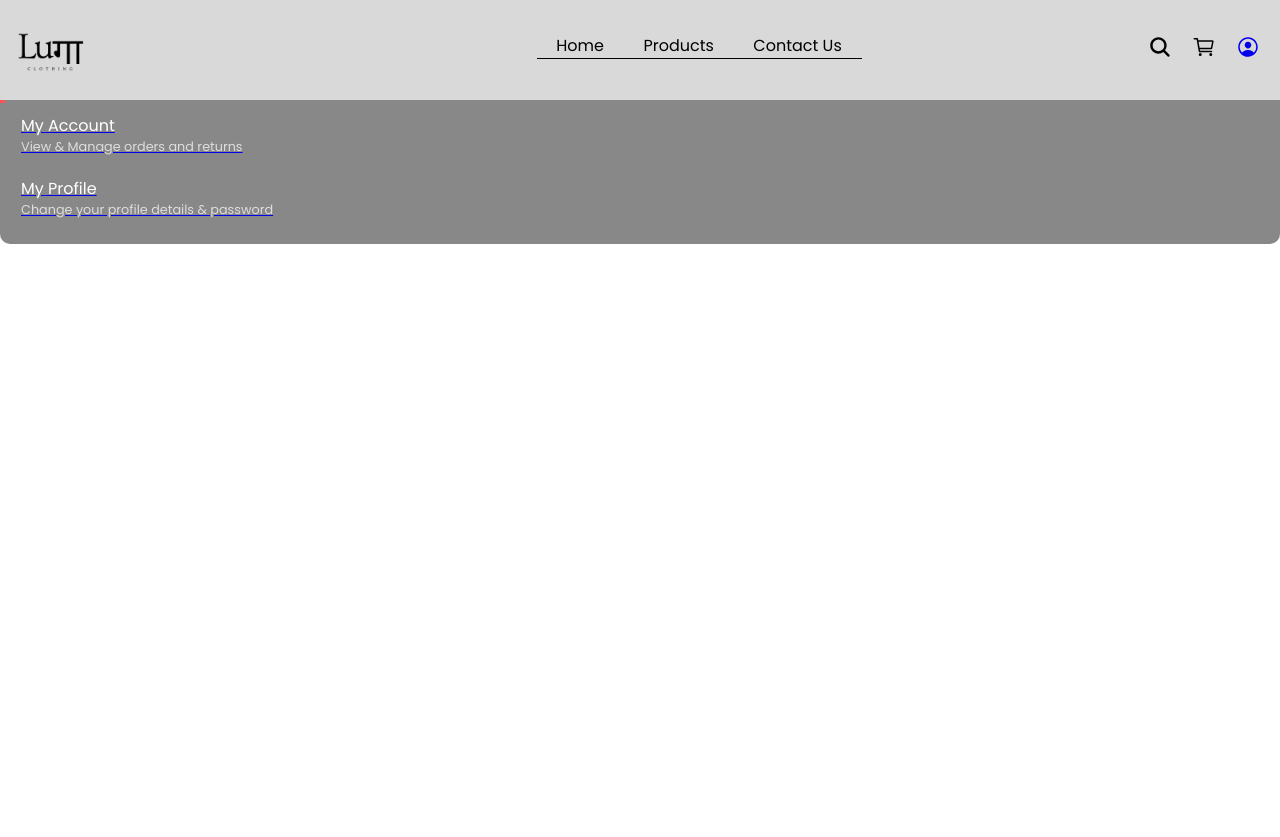
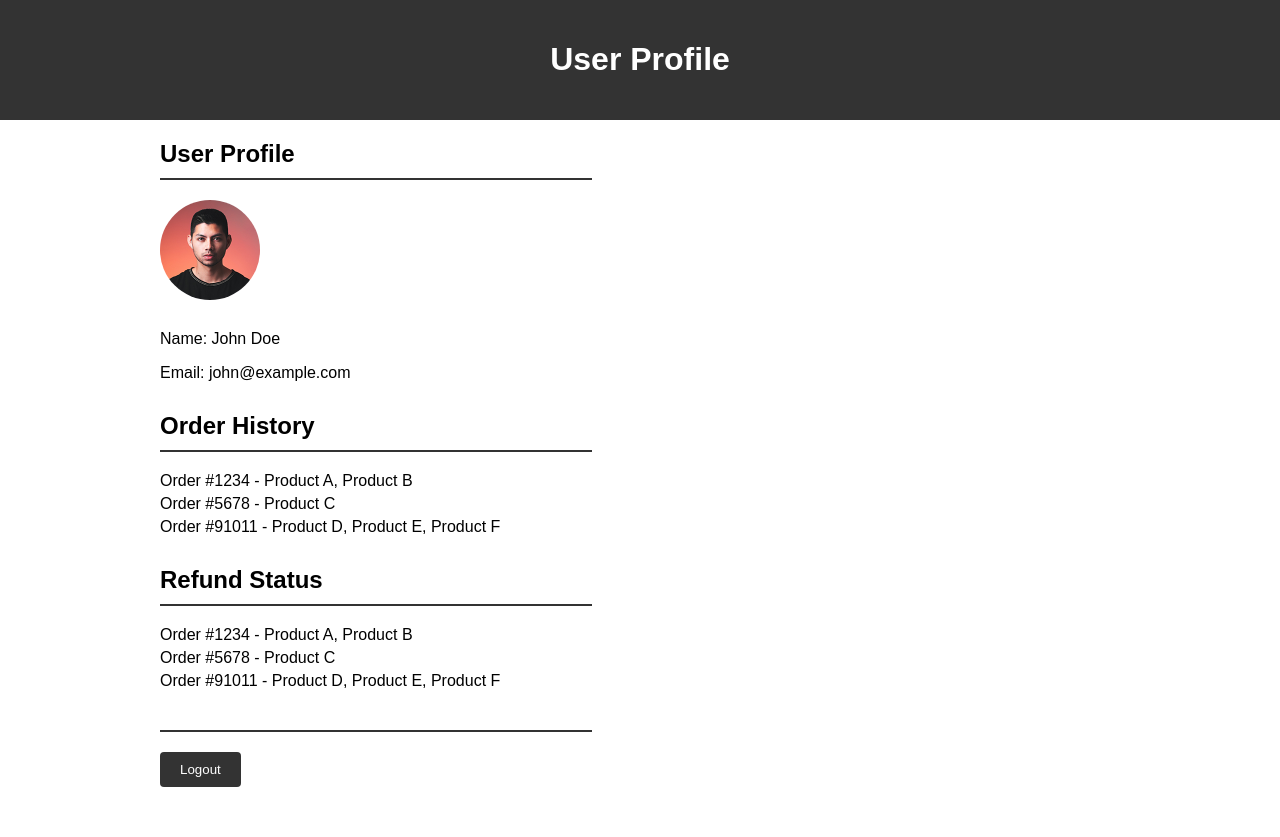
Before and after one commit to anjinashahi/Lugaa, a PHP site: page /user.html in a window 1280 px wide. Before the commit the page ends 244 px from the top, so only its background shows below. Run offline with PHP 8.4, Linux system fonts and the light colour scheme.

Commit message:
User profile

```diff
--- a/css/user.css
+++ b/css/user.css
@@ -1,385 +1,119 @@
-@import url('https://fonts.googleapis.com/css2?family=Poppins:wght@400;600;900&display=swap');
-
-/* Resetting */
-* {
+body {
+    font-family: Arial, sans-serif;
+    margin: 0;
     padding: 0;
-    margin: 0;
-    box-sizing: border-box;
-    font-family: 'Poppins', sans-serif;
 }
 
-.header {
-    background: #D9D9D9;
-    position: relative;
+header {
+    background-color: #333;
+    color: #fff;
+    padding: 20px;
+    text-align: center;
+}
+
+.container {
+    max-width: 960px;
+    margin: 20px auto;
+    padding: 0 20px;
     display: flex;
-    align-items: center;
     justify-content: space-between;
+}
+
+.profile-section {
+    flex: 0 0 45%; /* Adjust width as needed */
+}
+
+#order-history {
+    flex: 0 0 45%; /* Adjust width as needed */
+}
+
+section {
+    margin-bottom: 30px;
+}
+
+section h2 {
+    border-bottom: 2px solid #333;
+    padding-bottom: 10px;
+    margin-top: 0; /* Remove default margin */
+}
+
+form {
+    margin-bottom: 20px;
+}
+
+label {
+    display: block;
+    margin-bottom: 5px;
+}
+
+input[type="text"],
+input[type="email"] {
     width: 100%;
+    padding: 8px;
+    margin-bottom: 10px;
+    border: 1px solid #ccc;
+    border-radius: 4px;
     box-sizing: border-box;
-    position: fixed;
-    top: 0px;
-    left: 0px;
-    z-index: 100;
+}
+
+button {
+    padding: 10px 20px;
+    background-color: #333;
+    color: #fff;
+    border: none;
+    border-radius: 4px;
+    cursor: pointer;
+}
+
+button:hover {
+    background-color: #555;
+}
+
+img {
+    border-radius: 50%; /* Make profile picture round */
+    margin-bottom: 10px;
+}
+
+ul {
+    list-style-type: none;
+    padding: 0;
+}
+
+ul li {
+    margin-bottom: 5px;
 }
 
 
-.logo {
-    border-radius: 25px;
-    width: 250px;
-    height: 100px;
-    overflow: hidden;
-    object-fit: cover;
-
+/* Hide the popup section by default */
+.popup-section {
+    display: none;
 }
 
-.logo img {
-    height: 100%;
-    border-radius: 25px;
-}
-
-.nav {
-    display: flex;
-    flex-direction: row;
-    justify-content: space-around;
-    height: fit-content;
-    box-sizing: border-box;
-
-}
-
-.nav a{
-    text-decoration: none;
-    color: #000000;
-}
-.nav span {
-    font-family: 'Sans Serif Collection', 'Roboto Condensed';
-    cursor: pointer;
-    transition: transform 0.3s ease;
-}
-
-.nav span:hover {
-    transform: scale(1.1);
-}
-
-.nav-bar {
-    margin-bottom: 8px;
-    flex-direction: row;
-    justify-content: center;
-    box-sizing: border-box;
-}
-
-.line-1 {
-    background: #000000;
-    align-self: center;
-    width: 325px;
-    height: 1px;
-
-}
-
-.topright {
-    display: flex;
-    align-items: center;
-}
-
-.search,
-.cart-group,
-.usericon {
-    margin-right: 20px;
-    font-size: 24px;
-}
-
-.search ion-icon,
-.cart-group ion-icon,
-.usericon ion-icon {
+/* Style for the popup button */
+.popup-btn {
+    padding: 10px 20px;
+    background-color: #333;
+    color: #fff;
+    border: none;
+    border-radius: 4px;
     cursor: pointer;
 }
 
-
-#sidebar {
-    padding: 15px 0px 15px 0px;
-    border-radius: 10px;
-    text-decoration: none;
+.popup-btn:hover {
+    background-color: #555;
 }
 
-#sidebar .h4 {
-    font-weight: 500;
-    padding-left: 15px;
+/* Style for the popup content */
+.popup-content {
+    display: none;
+    position: fixed;
+    top: 50%;
+    left: 50%;
+    transform: translate(-50%, -50%);
+    background-color: #fefefe;
+    padding: 20px;
+    border: 1px solid #ccc;
+    border-radius: 5px;
+    z-index: 9999;
+    box-shadow: 0 4px 8px rgba(0, 0, 0, 0.1);
 }
-
-#sidebar ul {
-    list-style: none;
-    margin: 0;
-    padding-left: 0rem;
-}
-
-#sidebar ul li {
-    padding: 10px 0;
-    display: block;
-    padding-left: 1rem;
-    padding-right: 1rem;
-    border-left: 5px solid transparent;
-}
-
-#sidebar ul li.active {
-    border-left: 5px solid #ff5252;
-    background-color: #888;
-}
-
-#sidebar ul li a {
-    display: block;
-}
-
-#sidebar ul li a .fas,
-#sidebar ul li a .far {
-    color: #ddd;
-}
-
-#sidebar ul li a .link {
-    color: #fff;
-    font-weight: 500;
-}
-
-#sidebar ul li a .link-desc {
-    font-size: 0.8rem;
-    color: #ddd;
-}
-
-#main-content {
-    padding: 30px;
-    border-radius: 15px;
-}
-
-#main-content .h5,
-#main-content .text-uppercase {
-    font-weight: 600;
-    margin-bottom: 0;
-}
-
-#main-content .h5+div {
-    font-size: 0.9rem;
-}
-
-#main-content .box {
-    padding: 10px;
-    border-radius: 6px;
-    width: 170px;
-    height: 90px;
-}
-
-#main-content .box img {
-    width: 40px;
-    height: 40px;
-    object-fit: contain;
-}
-
-#main-content .box .tag {
-    font-size: 0.9rem;
-    color: #000;
-    font-weight: 500;
-}
-
-#main-content .box .number {
-    font-size: 1.5rem;
-    font-weight: 600;
-}
-
-.order {
-    padding: 10px 30px;
-    min-height: 150px;
-}
-
-.order .order-summary {
-    height: 100%;
-}
-
-.order .blue-label {
-    background-color: #aeaeeb;
-    color: #0046dd;
-    font-size: 0.9rem;
-    padding: 0px 3px;
-}
-
-.order .green-label {
-    background-color: #a8e9d0;
-    color: #008357;
-    font-size: 0.9rem;
-    padding: 0px 3px;
-}
-
-.order .fs-8 {
-    font-size: 0.85rem;
-}
-
-.order .rating img {
-    width: 20px;
-    height: 20px;
-    object-fit: contain;
-}
-
-.order .rating .fas,
-.order .rating .far {
-    font-size: 0.9rem;
-}
-
-.order .rating .fas {
-    color: #daa520;
-}
-
-.order .status {
-    font-weight: 600;
-}
-
-.order .btn.btn-primary {
-    background-color: #fff;
-    color: #4e2296;
-    border: 1px solid #4e2296;
-}
-
-.order .btn.btn-primary:hover {
-    background-color: #4e2296;
-    color: #fff;
-}
-
-.order .progressbar-track {
-    margin-top: 20px;
-    margin-bottom: 20px;
-    position: relative;
-}
-
-.order .progressbar-track .progressbar {
-    list-style: none;
-    display: flex;
-    align-items: center;
-    justify-content: space-between;
-    padding-left: 0rem;
-}
-
-.order .progressbar-track .progressbar li {
-    font-size: 1.5rem;
-    border: 1px solid #333;
-    padding: 5px 10px;
-    border-radius: 50%;
-    background-color: #dddddd;
-    z-index: 100;
-    position: relative;
-}
-
-.order .progressbar-track .progressbar li.green {
-    border: 1px solid #007965;
-    background-color: #d5e6e2;
-}
-
-.order .progressbar-track .progressbar li::after {
-    position: absolute;
-    font-size: 0.9rem;
-    top: 50px;
-    left: 0px;
-}
-
-#tracker {
-    position: absolute;
-    border-top: 1px solid #bbb;
-    width: 100%;
-    top: 25px;
-}
-
-#step-1::after {
-    content: 'Placed';
-}
-
-#step-2::after {
-    content: 'Accepted';
-    left: -10px;
-}
-
-#step-3::after {
-    content: 'Packed';
-}
-
-#step-4::after {
-    content: 'Shipped';
-}
-
-#step-5::after {
-    content: 'Delivered';
-    left: -10px;
-}
-
-
-
-/* Backgrounds */
-.bg-purple {
-    background-color: #888;
-}
-
-.bg-light {
-    background-color: #f0ecec !important;
-}
-
-.green {
-    color: #007965 !important;
-}
-
-/* Media Queries */
-@media(max-width: 1199.5px) {
-    nav ul li {
-        padding: 0 10px;
-    }
-}
-
-@media(max-width: 500px) {
-    .order .progressbar-track .progressbar li {
-        font-size: 1rem;
-    }
-
-    .order .progressbar-track .progressbar li::after {
-        font-size: 0.8rem;
-        top: 35px;
-    }
-
-    #tracker {
-        top: 20px;
-    }
-}
-
-@media(max-width: 440px) {
-    #main-content {
-        padding: 20px;
-    }
-
-    .order {
-        padding: 20px;
-    }
-
-    #step-4::after {
-        left: -5px;
-    }
-}
-
-@media(max-width: 395px) {
-    .order .progressbar-track .progressbar li {
-        font-size: 0.8rem;
-    }
-
-    .order .progressbar-track .progressbar li::after {
-        font-size: 0.7rem;
-        top: 35px;
-    }
-
-    #tracker {
-        top: 15px;
-    }
-
-    .order .btn.btn-primary {
-        font-size: 0.85rem;
-    }
-}
-
-@media(max-width: 355px) {
-    #main-content {
-        padding: 15px;
-    }
-
-    .order {
-        padding: 10px;
-    }
-}
--- a/user.html
+++ b/user.html
@@ -3,90 +3,81 @@
 <head>
     <meta charset="UTF-8">
     <meta name="viewport" content="width=device-width, initial-scale=1.0">
-    <title>Lugaa | User</title>
-    <link rel="stylesheet" href="css/user.css">
+    <title>User Profile</title>
+    <link rel="stylesheet" href="CSS/user.css">
 </head>
 <body>
-    <div class="header">
-        <div class="logo">
-            <a href="index.html"><img src="images/logo221.png" alt="Logo"></a>
-        </div>
-        <div class="nav-bar">
-            <div class="nav">
-                <span>
-                    <a href="index.html">Home</a>
-                </span>
-                <span>
-                   <a href="product.html">Products</a>
-                </span>
-                <span>
-                    <a href="contactus.html">Contact Us</a>
-                </span>
-            </div>
-            <div class="line-1"></div>
-        </div>
-        <div class="topright">
-            <div class="search">
-                <ion-icon name="search"></ion-icon>
-            </div>
-            <div class="cart-group">
-                <ion-icon name="cart-outline"></ion-icon>
-            </div>
-            <div class="usericon">
-                <a href="login.html">
-                    <ion-icon name="person-circle-outline"></ion-icon>
-                </a>
-            </div>
-        </div>
-    </div>
+    <header>
+        <h1>User Profile</h1>
+    </header>
+    <div class="container">
+        <div class="profile-section">
+            <section id="user-profile">
+                <h2>User Profile</h2>
+                <img src="images/user-2.png" alt="Profile Picture" width="100"><br>
+                <p>Name: John Doe</p>
+                <p>Email: john@example.com</p>
+                <!-- <div class="dropdown">
+                    <button id="edit-profile-btn" class="dropbtn">Edit Profile</button>
+                    <div id="edit-profile-dropdown" class="dropdown-content">
+                        <a href="#" id="edit-username">Edit Username</a>
+                        <a href="#" id="edit-email">Edit Email</a>
+                    </div>
+                </div> -->
 
+            <section id="edit-profile" class="popup-section">
+                <!-- <h2></h2> -->
+                <button id="edit-profile-btn" class="popup-btn">Edit Profile</button>
+                <div id="edit-profile-form" class="popup-content">
+                    <!-- <section id="edit-profile"> -->
+                        <!-- <h2>Edit Profile</h2> -->
+                        <form id="edit-profile-form">
+                            <label for="profile-image">Profile Image:</label><br>
+                            <input type="file" id="profile-image" name="profile-image"><br>
 
-    <div class="container mt-4">
-        <div class="row">
-            <div class="col-lg-3 my-lg-0 my-md-1">
-                <div id="sidebar" class="bg-purple">
-                    <div class="h4 text-white">Account</div>
-                    <ul>
-                        <li class="active">
-                            <a href="#" class="text-decoration-none d-flex align-items-start">
-                                <div class="fas fa-box-open pt-2 me-3"></div>
-                                <div class="d-flex flex-column">
-                                    <div class="link">My Orders</div>
-                                    <div class="link-desc">View & Manage orders and returns</div>
-                                </div>
-                            </a>
+                            <label for="name">Name:</label><br>
+                            <input type="text" id="name" name="name"><br>
 
-                        </li>
-                        <li>
-                            <a href="#" class="text-decoration-none d-flex align-items-start">
-                                <div class="fas fa-box pt-2 me-3"></div>
-                                <div class="d-flex flex-column">
-                                    <div class="link">My Account</div>
-                                    <div class="link-desc">View & Manage orders and returns</div>
-                                </div>
-                            </a>
-                        </li>
+                            <label for="location">Location:</label><br>
+                            <input type="text" id="location" name="location"><br>
 
-                        <li>
-                            <a href="#" class="text-decoration-none d-flex align-items-start">
-                                <div class="far fa-user pt-2 me-3"></div>
-                                <div class="d-flex flex-column">
-                                    <div class="link">My Profile</div>
-                                    <div class="link-desc">Change your profile details & password</div>
-                                </div>
-                            </a>
-                        </li>
+                            <label for="email">Email:</label><br>
+                            <input type="email" id="email" name="email"><br>
 
-                    </ul>
+                            <label for="phone">Phone:</label><br>
+                            <input type="tel" id="phone" name="phone"><br>
+
+                            <button type="submit">Save Changes</button>
+                        </form>
+                    <!-- </section> -->
+
                 </div>
-            </div>
+            </section>
+        </section>
 
+            <section id="order-history">
+                <h2>Order History</h2>
+                <ul>
+                    <li>Order #1234 - Product A, Product B</li>
+                    <li>Order #5678 - Product C</li>
+                    <li>Order #91011 - Product D, Product E, Product F</li>
+                </ul>
+            </section>
+            <section id="refund">
+                <h2>Refund Status</h2>
+                <ul>
+                    <li>Order #1234 - Product A, Product B</li>
+                    <li>Order #5678 - Product C</li>
+                    <li>Order #91011 - Product D, Product E, Product F</li>
+                </ul>
+            </section>
+            <section id="logout">
+                <h2></h2>
+                <button>Logout</button>
+            </section>
         </div>
 
     </div>
-
-    <script type="module" src="https://unpkg.com/ionicons@7.1.0/dist/ionicons/ionicons.esm.js"></script>
-    <script nomodule src="https://unpkg.com/ionicons@7.1.0/dist/ionicons/ionicons.js"></script>
-
+    <script src="js/user.js"></script>
 </body>
 </html>
```
Also changed, not shown: js/product.js (+19 -19 lines), js/user.js (added, +19 -0 lines).
